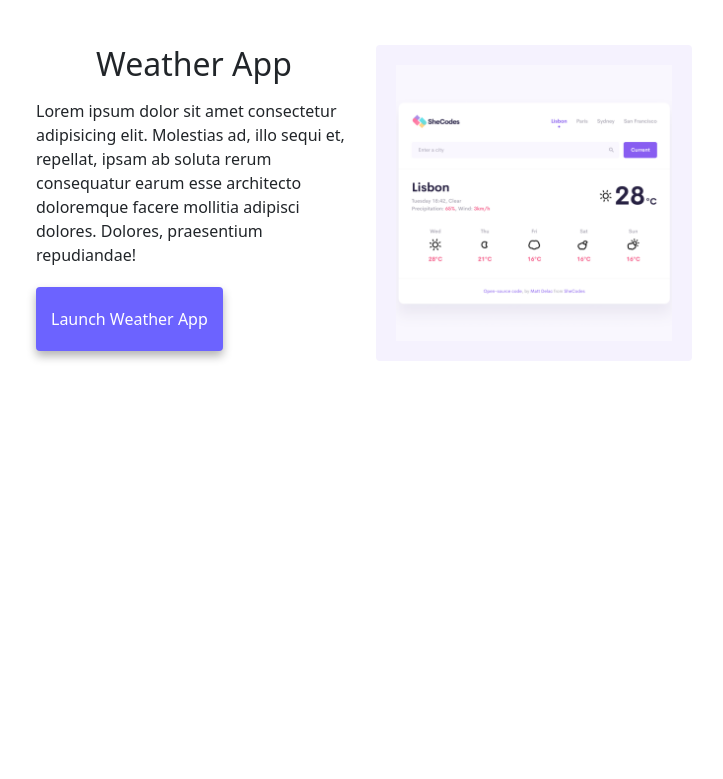
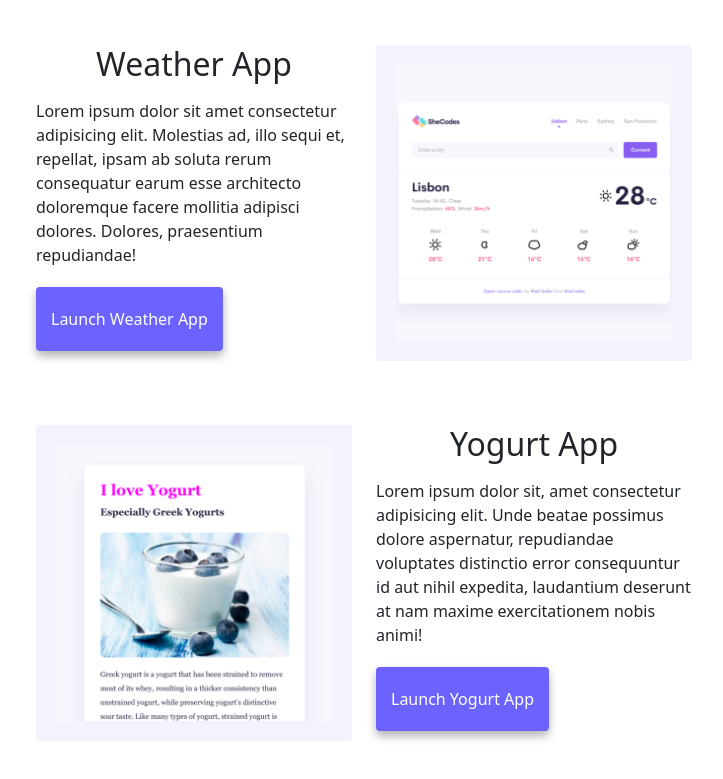
Before and after one commit to LameezRushin/responsive-hw-week-three, a plain HTML site: page index.html in a window 1280 px wide. Shown: the part 721-1500 px from the top of the page, without its empty margins (36-759 px from the left). Before the commit the page ends 1194 px from the top, so only its background shows below. Drawn offline with nearby package versions, Linux system fonts and the light colour scheme.

Commit message:
Final touches added

```diff
--- a/index.html
+++ b/index.html
@@ -100,7 +100,23 @@
           </p>
         </div>
       </div>
-      <div class="row m-5"></div>
+      <div class="row m-5">
+        <div class="col-md-6">
+          <p>
+            <img src="images/yogurt.png" class="img-fluid" />
+          </p>
+        </div>
+        <div class="col-md-6">
+          <h2 class="mb-3">Yogurt App</h2>
+          <div>
+            Lorem ipsum dolor sit, amet consectetur adipisicing elit. Unde
+            beatae possimus dolore aspernatur, repudiandae voluptates distinctio
+            error consequuntur id aut nihil expedita, laudantium deserunt at nam
+            maxime exercitationem nobis animi!
+          </div>
+          <a href="#" class="app-link">Launch Yogurt App</a>
+        </div>
+      </div>
     </div>
   </body>
 </html>
```
Also changed, not shown: about.html (+13 -1 lines).
